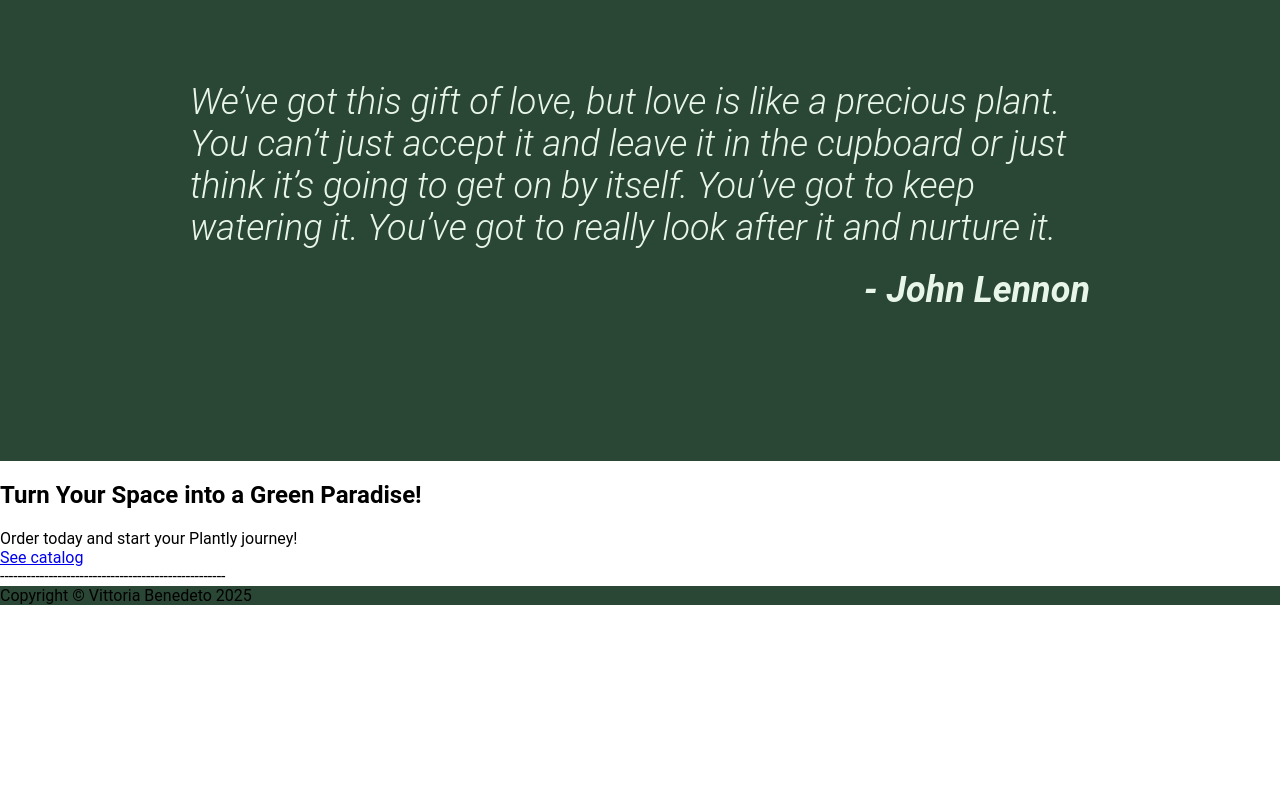
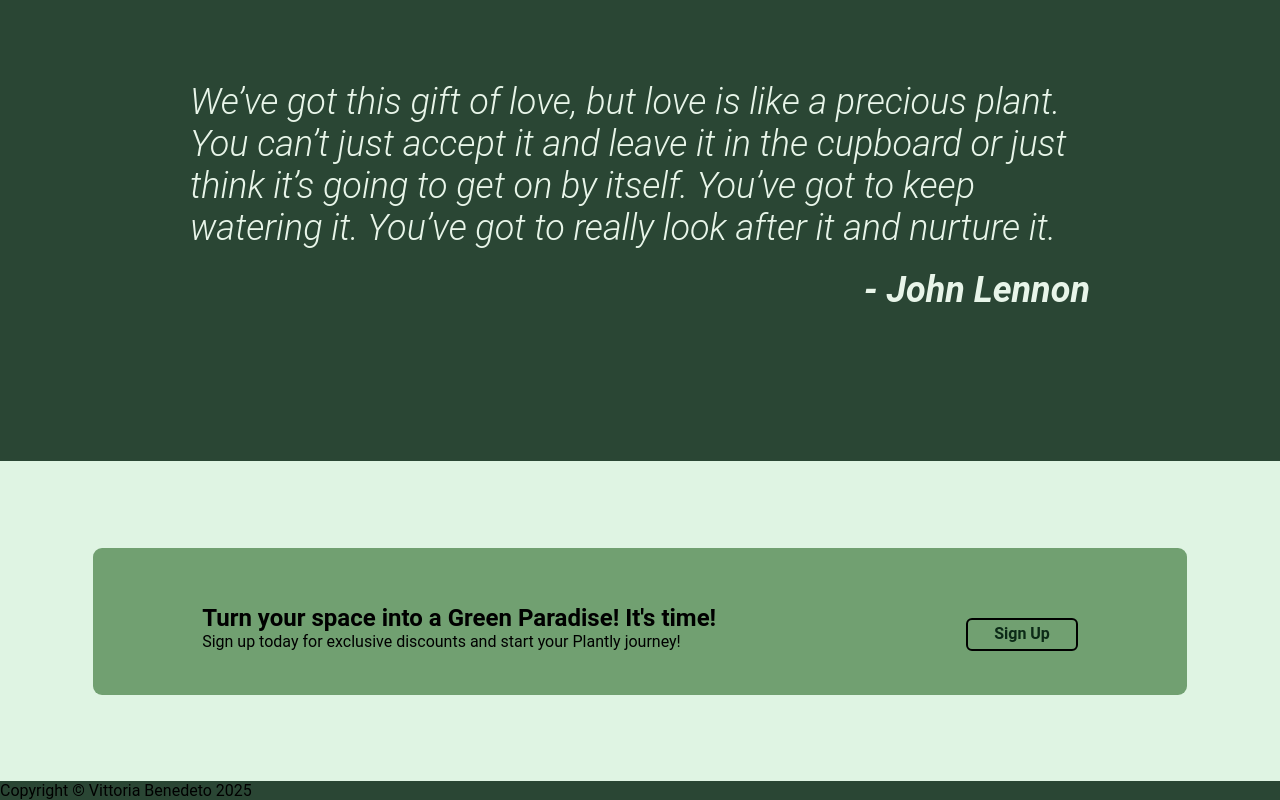
Before and after one commit to vbenedeto/plants_delivery, a plain HTML site: page index.html in a window 1280 px wide. Shown: the part 1036-1836 px from the top of the page. Before the commit the page ends 1641 px from the top, so only its background shows below. Drawn offline with Linux system fonts and the light colour scheme.

Commit message:
Add style to action section

```diff
--- a/index.css
+++ b/index.css
@@ -31,6 +31,10 @@ h1 {
   font-size: 48px;
 }
 
+h2 {
+  margin: 0;
+}
+
 p {
   margin: 0;
 }
@@ -41,6 +45,7 @@ p {
 .navbar {
   display: flex;
   justify-content: space-between;
+  align-items: center;
 }
 
 .header-content {
@@ -65,6 +70,10 @@ p {
   border-radius: 5px;
 }
 
+.btn:hover {
+  background: #05220f;
+}
+
 .header-pic {
   width: 350px;
   border-radius: 22px;
@@ -78,7 +87,7 @@ p {
   justify-content: center;
   padding-bottom: 72px;
   gap: 60px;
-  background-color: #DFF4E3;
+  background: #DFF4E3;
 }
 
 .info-title {
@@ -126,3 +135,38 @@ p {
   font-weight: 600;
   align-self: flex-end;
 }
+
+.action-section {
+  display: flex;
+  justify-content: center;
+  min-height: 20em;
+  align-items: center;
+  background-color: #DFF4E3;
+}
+
+.action-section > div {
+  display: flex;
+  padding: 44px 109px;
+  background: #71a071;
+  gap: 250px;
+  border-radius: 9px;
+}
+
+.action-section > div > div {
+  padding-top: 12px;
+}
+
+.signBtn {
+  border: 2px solid black;
+  text-decoration: none;
+  margin-top: 26px;
+  padding: 4px 26px;
+  border-radius: 6px;
+  color: #0c2a17;
+  font-weight: 600;
+}
+
+.signBtn:hover {
+  background-color: #05220f;
+  color: #DFF4E3;
+}
--- a/index.html
+++ b/index.html
@@ -56,16 +56,16 @@
       </div>
     </section>
 
-    <section>
+    <section class="action-section">
       <div>
         <div>
-          <h2>Turn Your Space into a Green Paradise!</h2>
-          <p>Order today and start your Plantly journey!</p>
+          <h2>Turn your space into a Green Paradise! It's time!</h2>
+          <p>Sign up today for exclusive discounts and start your Plantly journey!</p>
         </div>
-        <a href="#">See catalog</a>
+        <a class="signBtn" href="#">Sign Up</a>
       </div>
     </section>
-    ---------------------------------------------------
+
     <footer>
       Copyright © Vittoria Benedeto 2025
     </footer>
```
